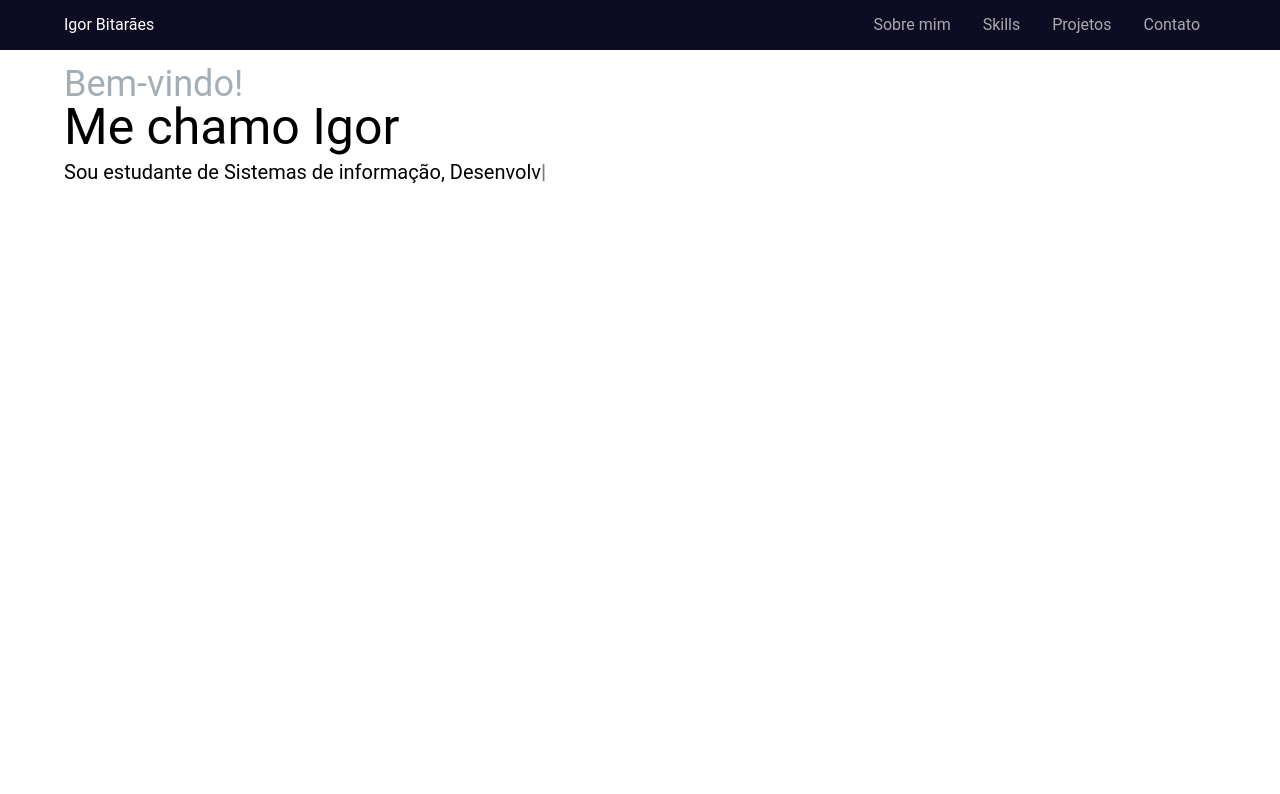
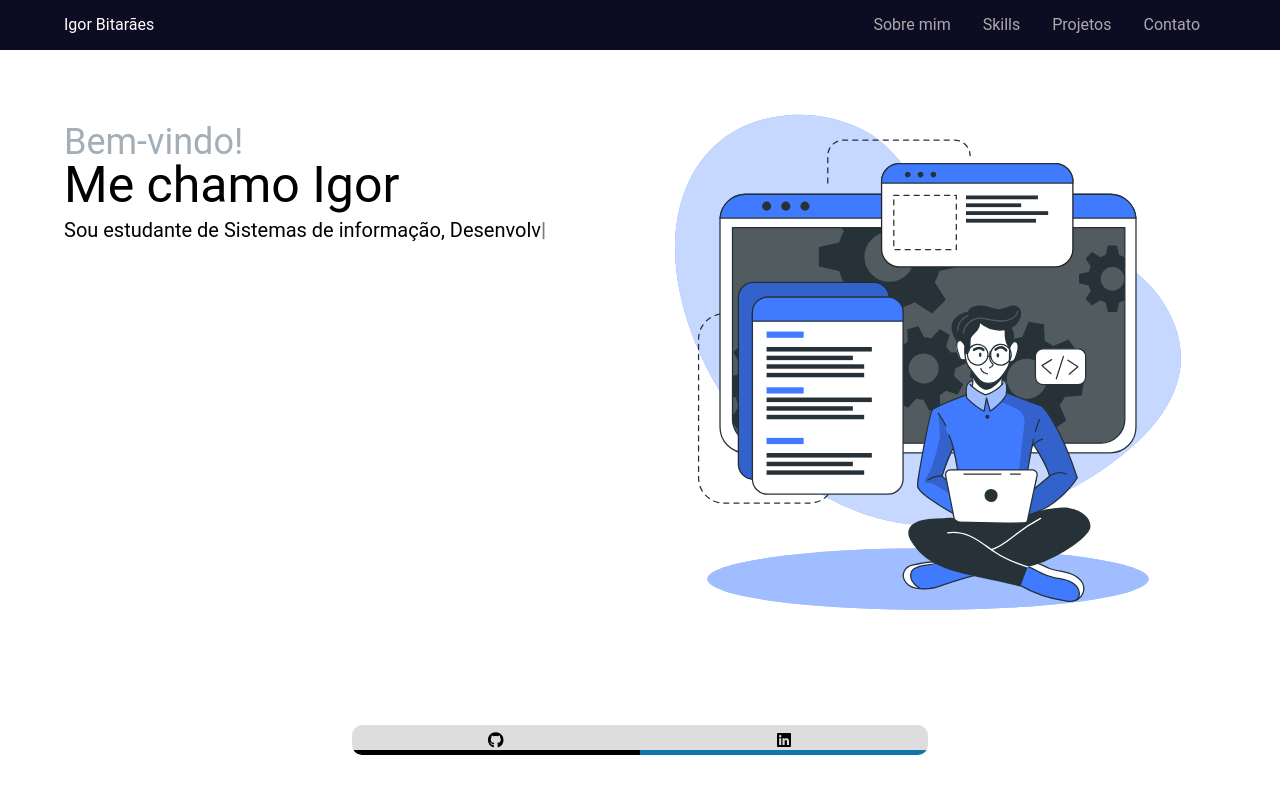
Before and after one commit to bitaraes/bitaraes, a Vue app: page /#/ in a window 1280 px wide. Shown: the top 794 px of the page. Built offline with nearby package versions, Linux system fonts and the light colour scheme.

Commit message:
[Add] Adicionada Home View

```diff
--- a/package.json
+++ b/package.json
@@ -8,6 +8,9 @@
     "lint": "vue-cli-service lint"
   },
   "dependencies": {
+    "@fortawesome/fontawesome-svg-core": "^6.2.0",
+    "@fortawesome/free-brands-svg-icons": "^6.2.0",
+    "@fortawesome/vue-fontawesome": "^2.0.8",
     "core-js": "^3.8.3",
     "vue": "^2.6.14",
     "vue-router": "^3.5.1"
--- a/src/main.js
+++ b/src/main.js
@@ -1,8 +1,16 @@
 import Vue from 'vue'
 import App from './App.vue'
 import router from './router'
+import { library } from '@fortawesome/fontawesome-svg-core'
+import { fab } from '@fortawesome/free-brands-svg-icons'
+import { FontAwesomeIcon } from '@fortawesome/vue-fontawesome'
 
 Vue.config.productionTip = false
+
+Vue.component('font-awesome-icon', FontAwesomeIcon)
+
+library.add(fab)
+
 
 new Vue({
   router,
--- a/src/views/HomeView.vue
+++ b/src/views/HomeView.vue
@@ -1,9 +1,31 @@
 <template>
-  <div class="home">
-    <h2 class="home-subheading">Bem-vindo!</h2>
-    <h1 class="home-heading">Me chamo Igor</h1>
-    <div class="home-description">
-      <p>{{ newDescription }}</p>
+  <div>
+    <div class="home">
+      <div class="home-description__container">
+        <div class="description">
+          <h2 class="description__subheading">Bem-vindo!</h2>
+          <h1 class="description__heading">Me chamo Igor</h1>
+          <div class="description__text">
+            <p>{{ newDescription }}</p>
+          </div>
+        </div>
+      </div>
+      <div class="home-img">
+        <img :src="developerImg" />
+      </div>
+    </div>
+    <div class="external-menu">
+      <div class="external-menu__list">
+        <a
+          v-for="({ link, name, icon }, index) in iconsMenu"
+          :key="index"
+          :href="link"
+          :class="`${name}-item`"
+          target="_blank"
+        >
+          <font-awesome-icon :icon="icon" class="color-red" />
+        </a>
+      </div>
     </div>
   </div>
 </template>
@@ -12,8 +34,21 @@ export default {
   data() {
     return {
       description:
-        "Sou estudante de Sistemas de informação, Desenvolvedor Front-End e apaixonado por programação e tecnologia. ",
+        "Sou estudante de Sistemas de informação, Desenvolvedor Front-End e apaixonado por programação. ",
       newDescription: "",
+      developerImg: require("@/assets/images/Developer.svg"),
+      iconsMenu: [
+        {
+          name: "github",
+          link: "https://github.com/bitaraes",
+          icon: "fa-brands fa-github",
+        },
+        {
+          name: "linkedin",
+          link: "https://www.linkedin.com/in/ibitaraes/",
+          icon: "fa-brands fa-linkedin",
+        },
+      ],
     };
   },
   created() {
@@ -36,26 +71,89 @@ export default {
 </script>
 <style>
 .home {
-  margin-block: 1rem;
-  max-width: 45%;
+  margin: 1rem 0 5rem 0;
+  max-width: 100%;
+  display: flex;
 }
-.home-heading {
+.home-description__container {
+  width: 50%;
+  padding: 5% 5% 0 0;
+  display: flex;
+  flex-direction: column;
+  justify-content: space-between;
+}
+.description__heading {
   font-size: 3.125rem;
   margin-bottom: 0.15rem;
 }
-.home-subheading {
+.description__subheading {
   font-size: 2.25rem;
   color: #a3aeb7;
 }
-.home-description {
+.description__text {
   font-size: 1.25rem;
   line-height: 36px;
   font-weight: 400;
 }
-.home-description p::after {
+.description__text p::after {
   content: "|";
   font-weight: 700;
-  transform: scale(1.5);
   animation: piscar 0.7s infinite;
 }
+.external-menu {
+  border-radius: 10px;
+  background: #ddd;
+  margin: 0 auto;
+  width: 50%;
+  height: 30px;
+  display: flex;
+  align-items: end;
+  overflow: hidden;
+}
+.external-menu__list {
+  width: 100%;
+  height: 100%;
+  display: flex;
+}
+.external-menu__list a {
+  display: flex;
+  justify-content: center;
+  align-items: center;
+  width: 50%;
+  height: 100%;
+  position: relative;
+}
+.external-menu__list a::before {
+  content: " ";
+  position: absolute;
+  width: 100%;
+  height: 5px;
+  bottom: 0;
+}
+
+.external-menu__list .linkedin-item:hover::before {
+  background: #0e76a8;
+  height: 30px;
+  opacity: 0.5;
+  transition: all 0.5s ease-in;
+}
+
+.external-menu__list .github-item:hover::before {
+  background: #000;
+  height: 30px;
+  opacity: 0.5;
+  transition: all 0.5s ease-in;
+}
+
+.external-menu__list .github-item::before {
+  background: #000;
+  transition: all 0.5s ease-out;
+}
+.external-menu__list .linkedin-item::before {
+  background: #0e76a8;
+  transition: all 0.5s ease-out;
+}
+.home-img {
+  width: 50%;
+}
 </style>
```
Also changed, not shown: src/assets/images/Developer.svg (added), 1 other file (tests, documents, lock files or other folders).
